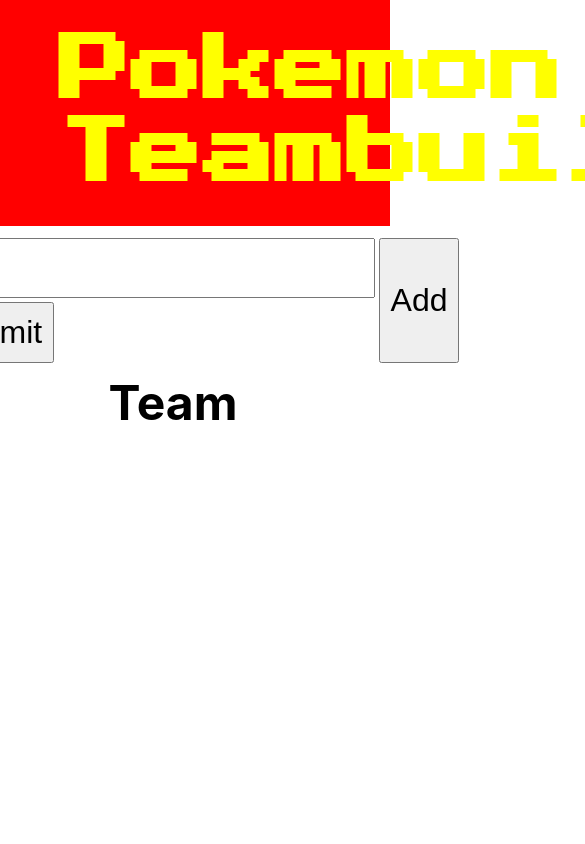
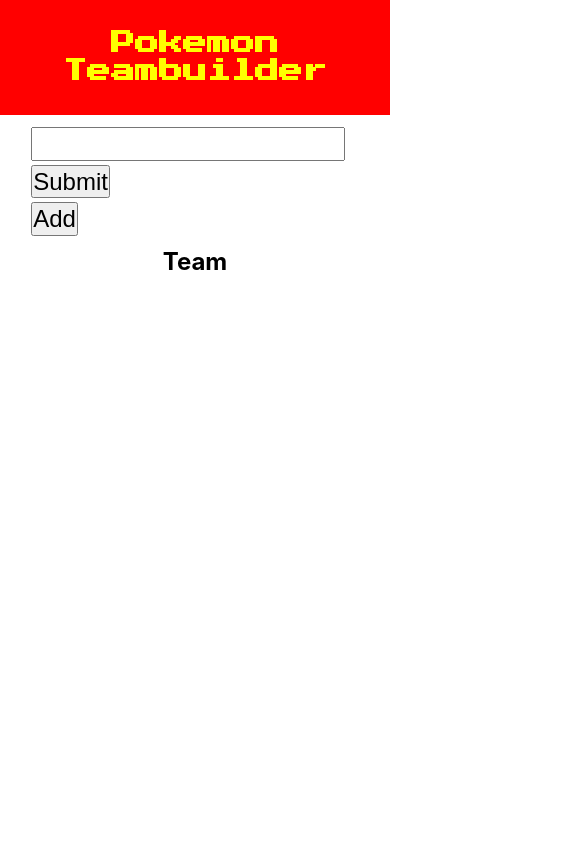
Before and after one commit to jamesswu/pokemonTeambuilder, a React (Create React App) app: page / in a window 390 px wide. Shown: the top 844 px of the page, 585 px wide, since content can reach past the window. Built offline with nearby package versions, Linux system fonts and the light colour scheme.

Commit message:
media queries

```diff
--- a/src/PokemonTeambuilder/PokemonTeambuilder.css
+++ b/src/PokemonTeambuilder/PokemonTeambuilder.css
@@ -34,7 +34,7 @@
 }
 .wrapper {
     max-width: 1920px;
-    width: 70%;
+    width: 85%;
     margin: 0 auto;
 }
 header {
@@ -152,8 +152,99 @@
 
 }
 
-@media (max-width: 770px) {
+@media (max-width: 1381px) {
+    .team {
+        padding: 0 25px;
+    }
+}
+@media (max-width: 1322px) {
+    .search {
+        margin-left: 75px;
+    }
+}
+@media (max-width: 1234px) {
+    .team {
+        padding: 0 5px;
+    }
+    .search {
+        margin-left: 25px;
+    }
+}
+@media (max-width: 1128px) {
+    .team {
+        padding: 0 0px;
+    }
+    .search {
+        margin-left: 0px;
+    }
+}
+@media (max-width: 1087px) {
+    .contentContainer {
+        flex-direction: column;
+    }
+    .teamContainer {
+        display: flex;
+    }
+}
+@media (max-width: 913px) {
+    h1 {
+        font-size: 4.8rem;
+    }
+    main {
+        height: 100vh;
+    }
+    .search {
+        flex-direction: row;
+        justify-content: center;
+    }
     .searchedPokemon {
         flex-direction: column;
     }
 }
+
+@media (max-width: 770px) {
+    button, input {
+        font-size: 2.4rem;
+        margin: 2px;
+        padding: 1px 0px;
+    }
+
+    .teamContainer {
+        display: flex;
+        justify-content: center;
+    }
+    .team h2 {
+        font-size: 2.4rem;
+    }
+    .team p {
+        display: none;
+    }
+    .searchedPokemon {
+        flex-direction: column;
+    }
+    .search h2 {
+        font-size: 2.4rem;
+    }
+}
+
+@media (max-width: 635px) {
+    h1 {
+        font-size: 3.2rem;
+    }
+}
+@media (max-width: 467px) {
+    .form {
+        display: flex;
+        flex-direction: column;
+    }
+}
+@media (max-width: 375px) {
+    h1 {
+        font-size: 2.4rem;
+    }
+}
+@media (max-width: 411px) {
+    h1 {
+        font-size: 2.4rem;
+    }
+}
--- a/src/PokemonTeambuilder/PokemonTeambuilder.js
+++ b/src/PokemonTeambuilder/PokemonTeambuilder.js
@@ -113,15 +113,13 @@
                                 <input type="text" value={this.state.value} onChange={this.handleChange} />
                                 <input type="submit" value="Submit" />
                             </form>
-                            <button onClick={this.handleAdd}>Add</button>
+                            <span><button onClick={this.handleAdd}>Add</button></span>
                         </div>
                         <div className="contentContainer">
                             <div className="team">
                                 <h2>Team</h2>
+                                <div className="teamContainer">
                                     {
-                                    /**
-                                     * team is rendered here
-                                     */
                                         this.state.array.map((item,index) => {
                                             return (
                                                 <Team
@@ -132,6 +130,7 @@
                                             )
                                         })
                                     }
+                                </div>
                             </div>
                             <div className="search">
                                 <Pokemon pokemon={this.state.object}></Pokemon>
```
Lines whose indentation alone changed are shown as unchanged.
